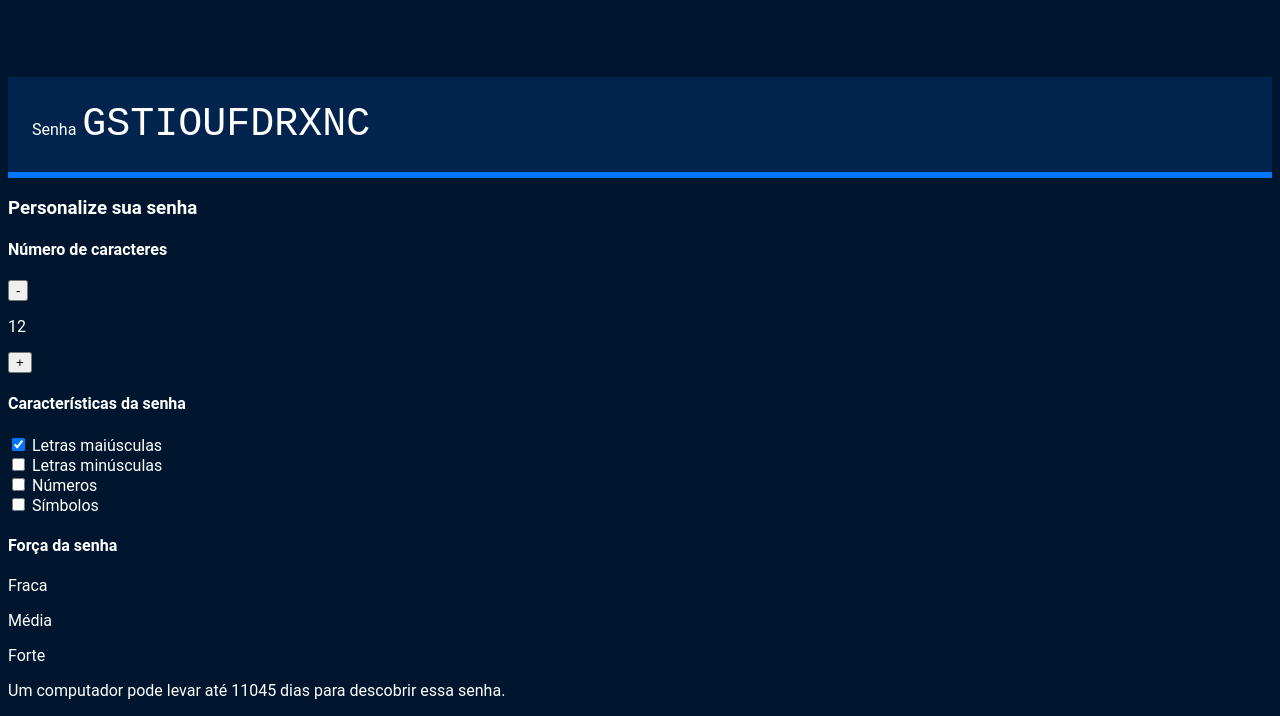
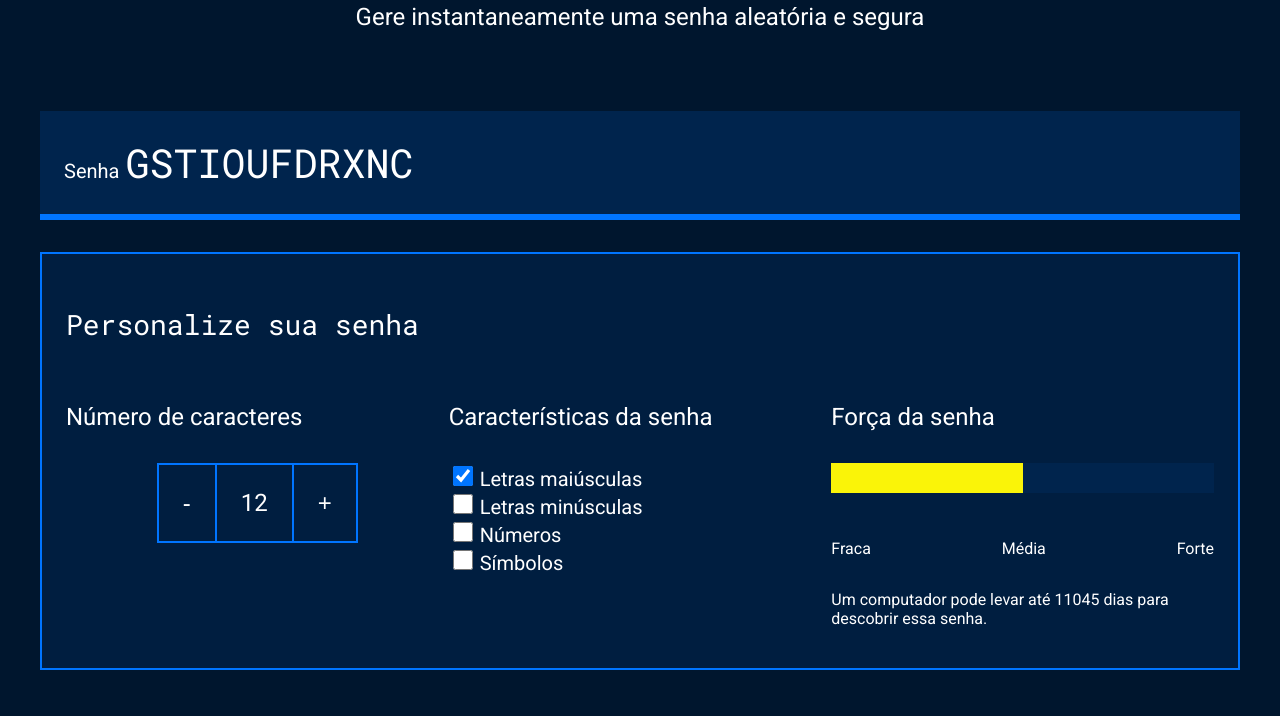
Before and after one commit to leticia1327/lee-gerador-de-senhas, a plain HTML site: page index.html in a window 1280 px wide. Shown: the part 215-931 px from the top of the page. After the commit the page ends 893 px from the top, so only its background shows below. Drawn offline with Linux system fonts and the light colour scheme.

Commit message:
Update style.css

```diff
--- a/style.css
+++ b/style.css
@@ -1,53 +1,178 @@
-@import url('https://fonts.googleapis.com/css2?family=Oswald:wght@200..700&display=swap');
+@import url('https://fonts.googleapis.com/css2?family=Roboto&family=Roboto+Mono&display=swap');
+
+:root{
 
 
-:root{
-    --branco:white;
+    --branco: white;
     --cor-de-fundo: #00162E;
     --fundo-senha: #00244D;
     --fundo-texto: #001E40;
     --borda: #0075FF;
     --roboto: 'Roboto', sans-serif;
-    --roboto-mono: 'Roboto mono', monospace;
+    --roboto-mono: 'Roboto Mono', monospace;
+
 }
 
-{
+*{
     font-weight: 400;
-
 }
 
 body{
     color: var(--branco);
     background-color: var(--cor-de-fundo);
     font-family: var(--roboto);
+
 }
 
-.titulo_principal{
+.titulo-principal{
     font-family: var(--roboto-mono);
     font-size: 32px;
+
 }
 
-.titulo_secundario{
+.titulo-secundario{
     font-size: 24px;
-
 }
 
 .conteudo-titulo{
     text-align: center;
     margin-top: 80px;
+
 }
 
-.conteudo-senha {
+.conteudo-senha{
     margin-top: 80px;
     background: var(--fundo-senha);
     padding: 24px;
     border-bottom: 6px solid var(--borda);
+
 }
 
-#campo-senha {
+#campo-senha{
     background-color: var(--fundo-senha);
     border: none;
     color: var(--branco);
     font-family: var(--roboto-mono);
     font-size: 40px;
+    width: 70%;
+
 }
+
+#campo-senha:focus{
+    outline: none;
+
+}
+
+.conteudo{
+    max-width: 1200px;
+    margin: 0 auto;
+
+}
+
+.parametro{
+    background-color: var(--fundo-texto);
+    border: 2px solid var(--borda);
+    margin-top: 32px;
+    padding: 24px;
+
+}
+
+.parametro-titulo{
+    font-family: var(--roboto-mono);
+    font-size: 28px;
+
+}
+
+.parametro-senha__titulo{
+    font-size:24px;
+}
+
+.parametro-coluna__senha{
+    display: flex;
+    flex-direction: column;
+    justify-content: center;
+
+}
+.parametro-senha{
+    width: 50%;
+    margin: 0 auto;
+
+}
+
+.parametro-senha-botoes{
+    display: flex;
+    justify-content: center;
+}
+
+
+.parametro-senha__botao{
+    background-color: var(--fundo-texto);
+    color: var(--branco);
+    border: 2px solid var(--borda);
+    padding: 24px;
+    font-size: 24px;
+    cursor: pointer;
+
+}
+.parametro-senha__texto{
+    padding: 24px;
+    border-top: 2px solid var(--borda);
+    border-bottom: 2px solid var(--borda);
+    margin: 0;
+    font-size: 24px;
+
+}
+
+label{
+    font-size: 20px;
+
+}
+
+.checkbox{
+    width: 20px;
+    height: 20px;
+    cursor: pointer;
+
+}
+
+.barra{
+    background-color: var(--fundo-senha);
+    height: 30px;
+    width: 100%;
+}
+
+.forca{
+    height: 30px;
+    position: relative;
+    bottom: 30px;
+}
+.fraca{
+    width: 25%;
+    background-color: #E71B32;
+
+
+}
+.media{
+    background-color: #FAF408;
+    width: 50%;
+
+
+}
+.forte{
+    background-color: #00FF85;
+    width: 100%;
+
+
+}
+
+.parametro-senha-textos{
+    display: flex;
+    justify-content: space-between;
+}
+
+
+@media screen and (min-width: 768px) {
+    .parametro-coluna__senha{
+        flex-direction: row;
+    }
+}
```
